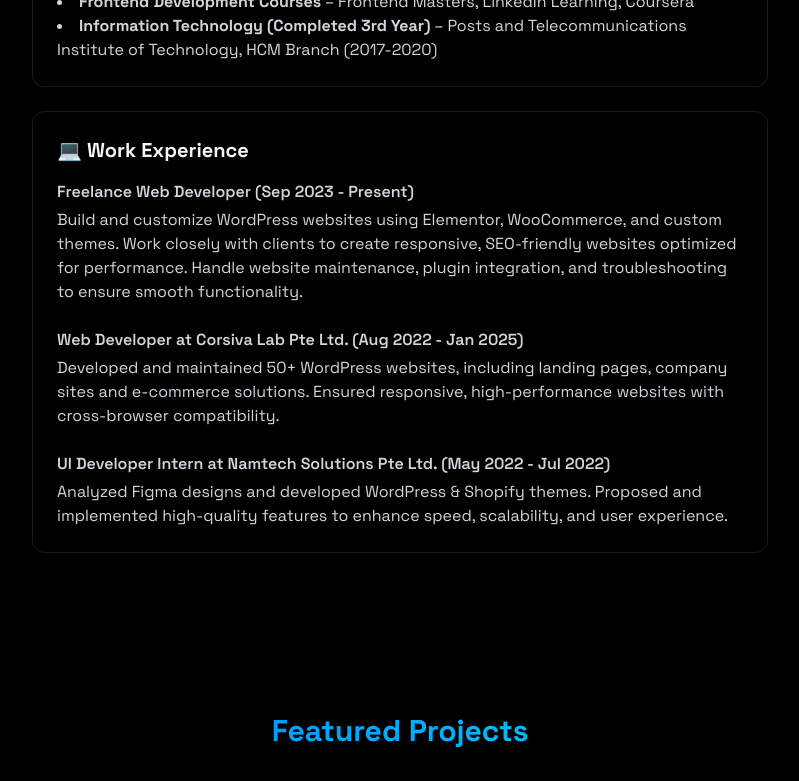
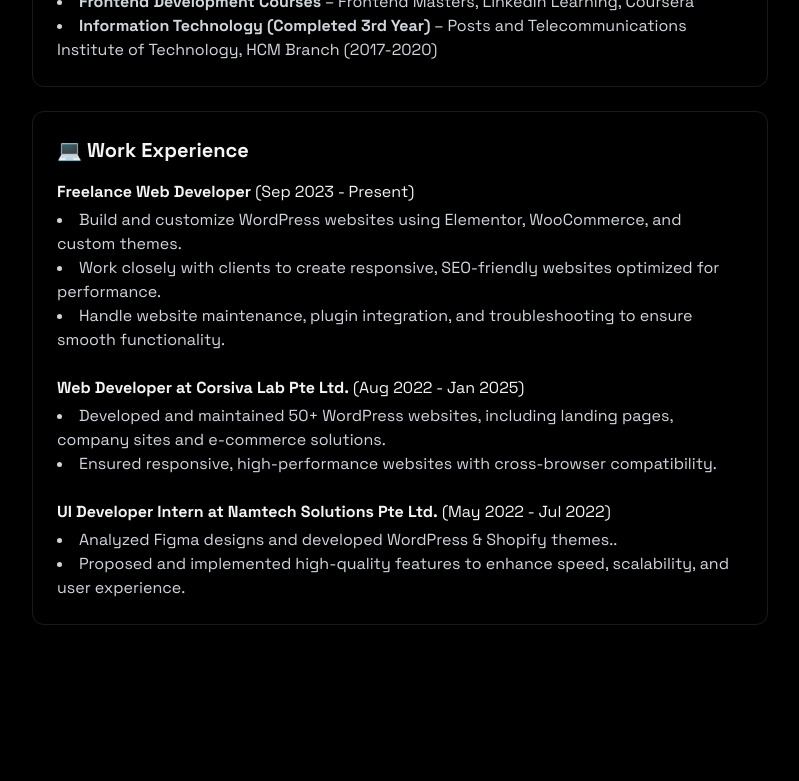
Before and after one commit to nngocphi/luke-portfolio, a React (Vite) app: page / in a window 1280 px wide. Shown: the part 1497-2278 px from the top of the page, without its empty margins (240-1039 px from the left). Built offline with nearby package versions, Linux system fonts and the light colour scheme; no server answers.

Commit message:
Update transitions

```diff
--- a/src/components/MobileMenu.jsx
+++ b/src/components/MobileMenu.jsx
@@ -1,9 +1,7 @@
-import navbar from "./Navbar.jsx";
-
 const MobileMenu = ({ menuOpen, setMenuOpen }) => {
   return (
     <nav
-      className={`fixed inset-0 z-40 flex flex-col items-center justify-center bg-[rgba(10,10,10,0.8)] transition-all duration-300 ease-in-out ${menuOpen ? "pointer-events-auto h-screen opacity-100" : "pointer-events-none h-0 opacity-0"}`}
+      className={`fixed inset-0 z-40 flex flex-col items-center justify-center bg-[rgba(10,10,10,0.95)] transition-all duration-300 ease-in-out ${menuOpen ? "pointer-events-auto h-screen opacity-100" : "pointer-events-none h-0 opacity-0"}`}
     >
       <button
         className="absolute top-4 right-5 cursor-pointer text-3xl text-white focus:outline-none"
@@ -14,7 +12,7 @@ const MobileMenu = ({ menuOpen, setMenuOpen }) => {
       </button>
 
       <div className="flex flex-col items-center space-y-6">
-        {["Home", "About", "Projects", "Contact"].map((item, index) => (
+        {["Home", "About", "Projects", "Contact"].map((item) => (
           <a
             key={item.toLowerCase()}
             href={`#${item.toLowerCase()}`}
--- a/src/components/Navbar.jsx
+++ b/src/components/Navbar.jsx
@@ -57,7 +57,7 @@ const Navbar = ({ menuOpen, setMenuOpen }) => {
               <a
                 key={item.toLowerCase()}
                 href={`#${item.toLowerCase()}`}
-                className="text-gray-300 transition-colors hover:text-white"
+                className="text-gray-300 transition-colors duration-300 ease-in-out hover:text-white"
               >
                 {item}
               </a>
--- a/src/components/sections/About.jsx
+++ b/src/components/sections/About.jsx
@@ -45,7 +45,7 @@ export const About = () => {
             About Me
           </h2>
 
-          <div className="rounded-xl border border-white/10 p-8 transition-all duration-300 ease-in-out hover:-translate-y-1">
+          <div className="rounded-xl border border-white/10 p-8 transition-all duration-300 ease-in-out hover:-translate-y-1 hover:shadow-[0_2px_8px_rgba(59,130,246,0.2)]">
             <p className="mb-8 text-gray-300">
               As a React.js developer, I focus on building efficient,
               maintainable, and high-performance web applications. I love
@@ -54,7 +54,7 @@ export const About = () => {
             </p>
 
             <div className="grid grid-cols-1 gap-6 md:grid-cols-2">
-              <div className="rounded-xl transition-all hover:-translate-y-1">
+              <div>
                 <h3 className="mb-4 text-xl font-bold">Technology Skills</h3>
                 <div className="flex flex-wrap gap-2">
                   {techSkills.map((skill) => (
@@ -67,13 +67,13 @@ export const About = () => {
                   ))}
                 </div>
               </div>
-              <div className="rounded-xl transition-all hover:-translate-y-1">
+              <div>
                 <h3 className="mb-4 text-xl font-bold">Soft Skills</h3>
                 <div className="flex flex-wrap gap-2">
                   {softSkills.map((skill) => (
                     <span
                       key={skill}
-                      className="rounded-full bg-blue-500/10 px-3 py-1 text-sm text-blue-500 transition-all duration-300 hover:bg-blue-500/20 hover:shadow-[0_2px_8px_rgba(59,130,246,0.2)]"
+                      className="rounded-full bg-blue-500/10 px-3 py-1 text-sm text-blue-500 transition-all duration-300 ease-in-out hover:bg-blue-500/20 hover:shadow-[0_2px_8px_rgba(59,130,246,0.2)]"
                     >
                       {skill}
                     </span>
@@ -83,7 +83,7 @@ export const About = () => {
             </div>
           </div>
 
-          <div className="mt-6 rounded-xl border border-white/10 p-6 transition-all hover:-translate-y-1">
+          <div className="mt-6 rounded-xl border border-white/10 p-6 transition-all duration-300 ease-in-out hover:-translate-y-1 hover:shadow-[0_2px_8px_rgba(59,130,246,0.2)]">
             <h3 className="mb-4 text-xl font-bold">🏫 Education</h3>
             <ul className="list-inside list-disc text-gray-300">
               <li>
@@ -97,42 +97,61 @@ export const About = () => {
               </li>
             </ul>
           </div>
-          <div className="mt-6 rounded-xl border border-white/10 p-6 transition-all hover:-translate-y-1">
+          <div className="mt-6 rounded-xl border border-white/10 p-6 transition-all duration-300 ease-in-out hover:-translate-y-1 hover:shadow-[0_2px_8px_rgba(59,130,246,0.2)]">
             <h3 className="mb-4 text-xl font-bold">💻 Work Experience</h3>
-            <div className="space-y-6 text-gray-300">
+            <div className="space-y-6">
               <div>
-                <h4 className="mb-1 font-semibold">
-                  Freelance Web Developer (Sep 2023 - Present)
+                <h4 className="mb-1">
+                  <strong>Freelance Web Developer</strong> (Sep 2023 - Present)
                 </h4>
-                <p>
-                  Build and customize WordPress websites using Elementor,
-                  WooCommerce, and custom themes. Work closely with clients to
-                  create responsive, SEO-friendly websites optimized for
-                  performance. Handle website maintenance, plugin integration,
-                  and troubleshooting to ensure smooth functionality.
-                </p>
+                <ul className="list-inside list-disc text-gray-300">
+                  <li>
+                    Build and customize WordPress websites using Elementor,
+                    WooCommerce, and custom themes.
+                  </li>
+                  <li>
+                    Work closely with clients to create responsive, SEO-friendly
+                    websites optimized for performance.
+                  </li>
+                  <li>
+                    Handle website maintenance, plugin integration, and
+                    troubleshooting to ensure smooth functionality.
+                  </li>
+                </ul>
               </div>
               <div>
-                <h4 className="mb-1 font-semibold">
-                  Web Developer at Corsiva Lab Pte Ltd. (Aug 2022 - Jan 2025)
+                <h4 className="mb-1">
+                  <strong>Web Developer at Corsiva Lab Pte Ltd.</strong> (Aug
+                  2022 - Jan 2025)
                 </h4>
-                <p>
-                  Developed and maintained 50+ WordPress websites, including
-                  landing pages, company sites and e-commerce solutions. Ensured
-                  responsive, high-performance websites with cross-browser
-                  compatibility.
-                </p>
+                <ul className="list-inside list-disc text-gray-300">
+                  <li>
+                    Developed and maintained 50+ WordPress websites, including
+                    landing pages, company sites and e-commerce solutions.
+                  </li>
+                  <li>
+                    Ensured responsive, high-performance websites with
+                    cross-browser compatibility.
+                  </li>
+                </ul>
               </div>
               <div>
-                <h4 className="mb-1 font-semibold">
-                  UI Developer Intern at Namtech Solutions Pte Ltd. (May 2022 -
-                  Jul 2022)
+                <h4 className="mb-1">
+                  <strong>
+                    UI Developer Intern at Namtech Solutions Pte Ltd.
+                  </strong>{" "}
+                  (May 2022 - Jul 2022)
                 </h4>
-                <p>
-                  Analyzed Figma designs and developed WordPress & Shopify
-                  themes. Proposed and implemented high-quality features to
-                  enhance speed, scalability, and user experience.
-                </p>
+                <ul className="list-inside list-disc text-gray-300">
+                  <li>
+                    Analyzed Figma designs and developed WordPress & Shopify
+                    themes..
+                  </li>
+                  <li>
+                    Proposed and implemented high-quality features to enhance
+                    speed, scalability, and user experience.
+                  </li>
+                </ul>
               </div>
             </div>
           </div>
--- a/src/components/sections/Home.jsx
+++ b/src/components/sections/Home.jsx
@@ -18,13 +18,13 @@ const Home = () => {
           <div className="flex justify-center space-x-4">
             <a
               href="#projects"
-              className="rounded bg-blue-500 px-6 py-3 font-medium text-white transition-all duration-300 hover:-translate-y-0.5 hover:shadow-[0_0_15px_rgba(59,130,246,0.4)]"
+              className="rounded bg-blue-500 px-6 py-3 font-medium text-white transition-all duration-300 ease-in-out hover:-translate-y-0.5 hover:shadow-[0_0_15px_rgba(59,130,246,0.4)]"
             >
               View Projects
             </a>
             <a
               href="#contact"
-              className="rounded border border-blue-500/50 px-6 py-3 font-medium text-blue-500 transition-all duration-300 hover:-translate-y-0.5 hover:bg-blue-500/10 hover:shadow-[0_0_15px_rgba(59,130,246,0.4)]"
+              className="rounded border border-blue-500/50 px-6 py-3 font-medium text-blue-500 transition-all duration-300 ease-in-out hover:-translate-y-0.5 hover:bg-blue-500/10 hover:shadow-[0_0_15px_rgba(59,130,246,0.4)]"
             >
               Contact Me
             </a>
--- a/src/components/sections/Projects.jsx
+++ b/src/components/sections/Projects.jsx
@@ -204,7 +204,7 @@ const Projects = () => {
             {projects.map((project, index) => (
               <div
                 key={index}
-                className="rounded-xl border border-white/10 p-6 transition-all duration-300 hover:-translate-y-1 hover:border-blue-500/30 hover:shadow-[0_2px_8px_rgba(59,130,246,0.2)]"
+                className="rounded-xl border border-white/10 p-6 transition-all duration-300 ease-in-out hover:-translate-y-1 hover:border-blue-500/30 hover:shadow-[0_2px_8px_rgba(59,130,246,0.2)]"
               >
                 <h3 className="mb-2 text-xl font-bold">{project.title}</h3>
                 <p className="mb-4 text-gray-300">{project.description}</p>
@@ -212,7 +212,7 @@ const Projects = () => {
                   {project.technologies.map((tech) => (
                     <span
                       key={tech}
-                      className="rounded-full bg-blue-500/10 px-3 py-1 text-sm text-blue-500 transition-all duration-300 hover:bg-blue-500/20 hover:shadow-[0_2px_8px_rgba(59,130,246,0.1)]"
+                      className="rounded-full bg-blue-500/10 px-3 py-1 text-sm text-blue-500 transition-all duration-300 ease-in-out hover:bg-blue-500/20 hover:shadow-[0_2px_8px_rgba(59,130,246,0.1)]"
                     >
                       {tech}
                     </span>
@@ -230,7 +230,7 @@ const Projects = () => {
               </div>
             ))}
           </div>
-          <div className="rounded-xl border border-white/10 p-6 transition-all duration-300 hover:-translate-y-1 hover:border-blue-500/30 hover:shadow-[0_2px_8px_rgba(59,130,246,0.2)]">
+          <div className="rounded-xl border border-white/10 p-6 transition-all duration-300 ease-in-out hover:-translate-y-1 hover:border-blue-500/30 hover:shadow-[0_2px_8px_rgba(59,130,246,0.2)]">
             <h3 className="mb-2 text-xl font-bold">Other Projects</h3>
             <p className="mb-4 text-gray-300">
               I have developed and customized 50+ WordPress websites, including
```
